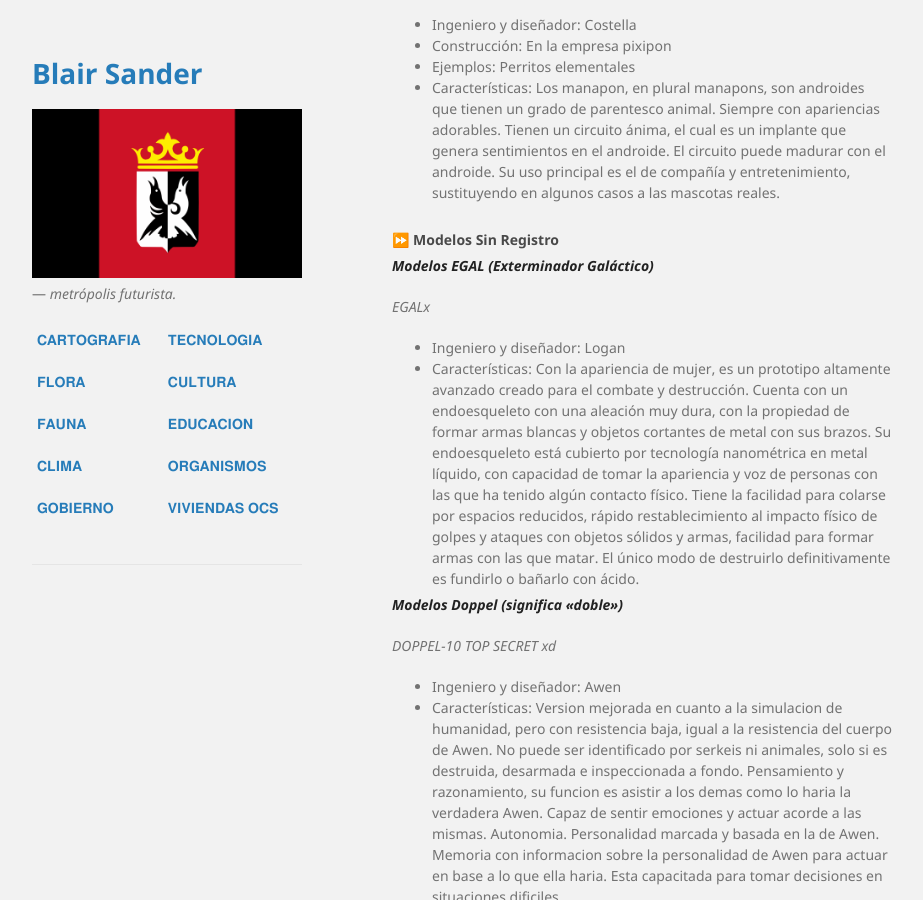
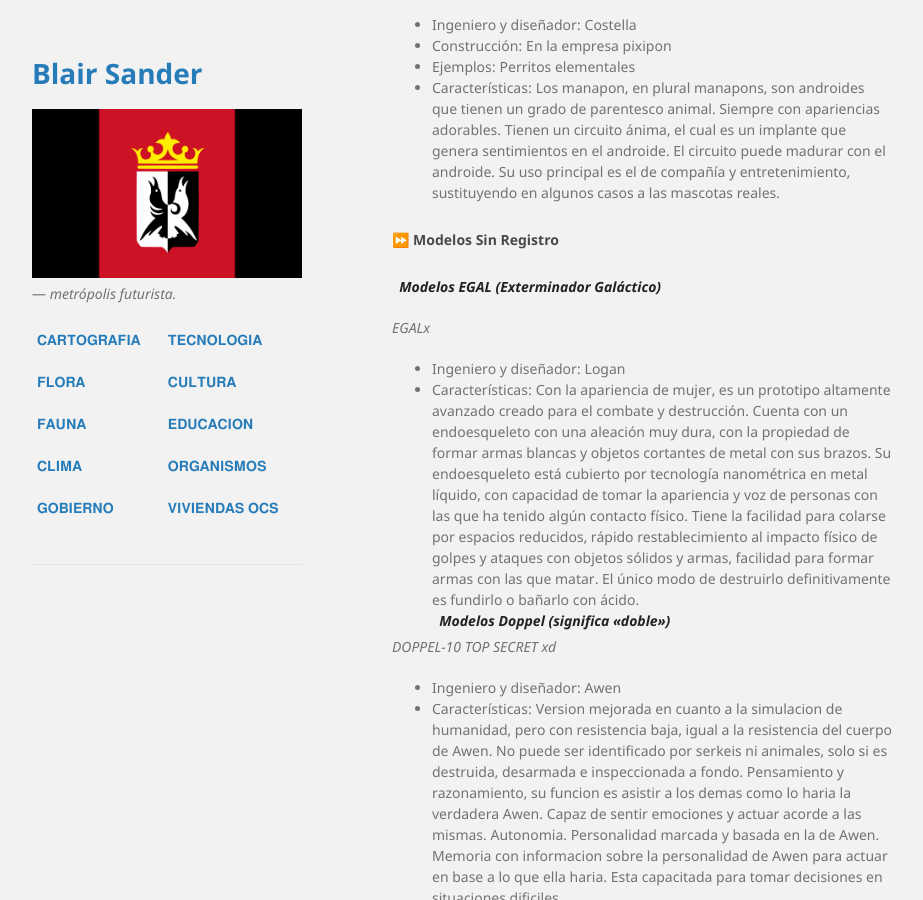
Before and after one commit to BlairSander/ciudad, a Jekyll site: the page built from tecnologia.md, in a window 1280 px wide and 900 px high, scrolled down 2681 px. Shown: the whole window, without its empty margins (178-1101 px from the left). Built offline with Jekyll 4.4.1, drawn with Linux system fonts in a browser that asks for light colours.

Commit message:
Update tecnologia.md

```diff
--- a/tecnologia.md
+++ b/tecnologia.md
@@ -90,19 +90,19 @@ _manapon_
 <br>&nbsp;
 
 <h4>⏩ Modelos Sin Registro</h4>
-
+<br>&nbsp;
 ***Modelos EGAL (Exterminador Galáctico)***
 
 _EGALx_
 * Ingeniero y diseñador: Logan
 * Características: Con la apariencia de mujer, es un prototipo altamente avanzado creado para el combate y destrucción. Cuenta con un endoesqueleto con una aleación muy dura, con la propiedad de formar armas blancas y objetos cortantes de metal con sus brazos. Su endoesqueleto está cubierto por tecnología nanométrica en metal líquido, con capacidad de tomar la apariencia y voz de personas con las que ha tenido algún contacto físico. Tiene la facilidad para colarse por espacios reducidos, rápido restablecimiento al impacto físico de golpes y ataques con objetos sólidos y armas, facilidad para formar armas con las que matar. El único modo de destruirlo definitivamente es fundirlo o bañarlo con ácido.
-
+<br>&nbsp;
 ***Modelos Doppel (significa «doble»)***
 
 _DOPPEL-10 	TOP SECRET xd_
 * Ingeniero y diseñador: Awen
 * Características: Version mejorada en cuanto a la simulacion de humanidad, pero con resistencia baja, igual a la resistencia del cuerpo de Awen. No puede ser identificado por serkeis ni animales, solo si es destruida, desarmada e inspeccionada a fondo. Pensamiento y razonamiento, su funcion es asistir a los demas como lo haria la verdadera Awen. Capaz de sentir emociones y actuar acorde a las mismas. Autonomia. Personalidad marcada y basada en la de Awen. Memoria con informacion sobre la personalidad de Awen para actuar en base a lo que ella haria. Esta capacitada para tomar decisiones en situaciones dificiles.
-
+<br>&nbsp;
 ***Modelos RHI (Robot Humanoide de Investigación)***
 
 _RHI-500_
```
